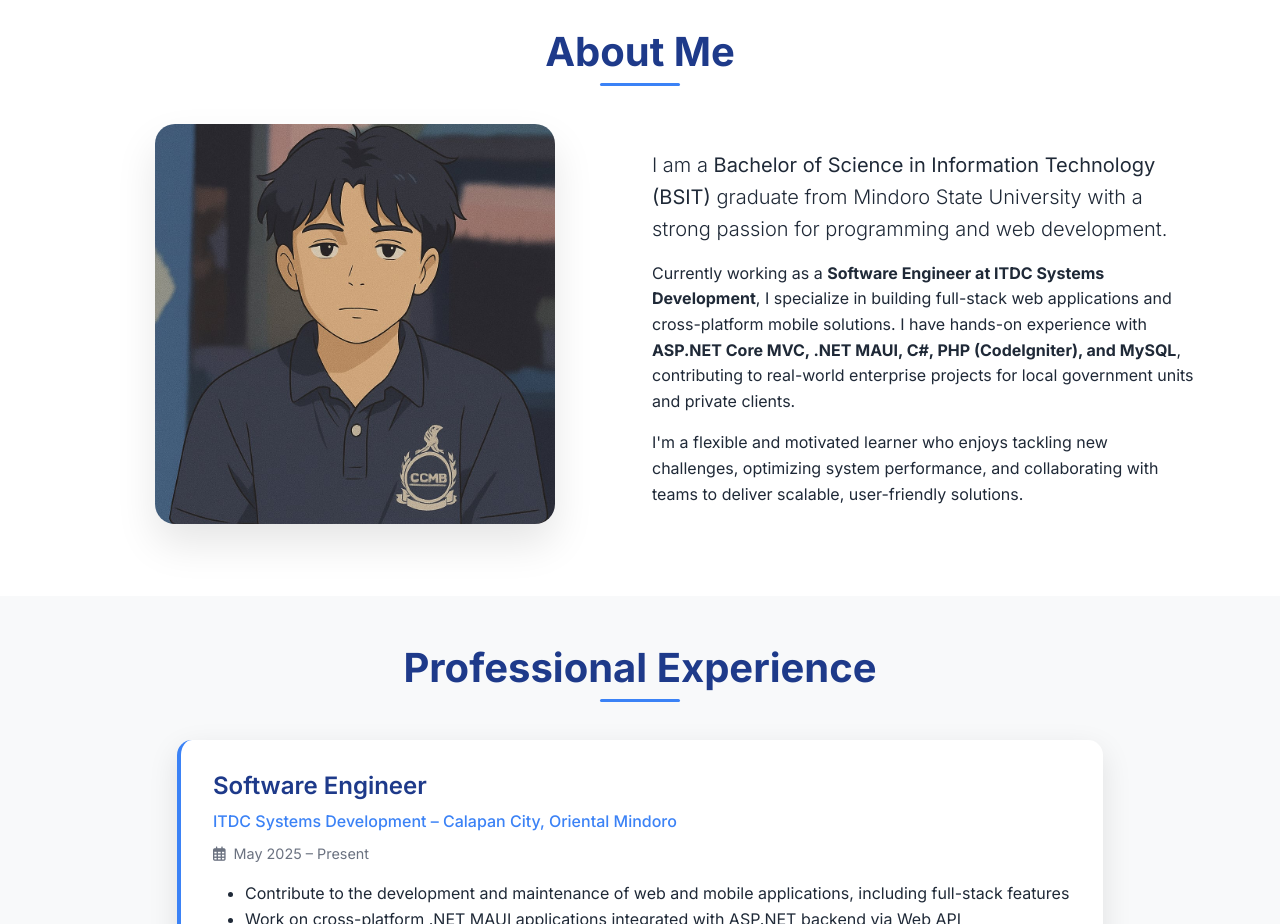
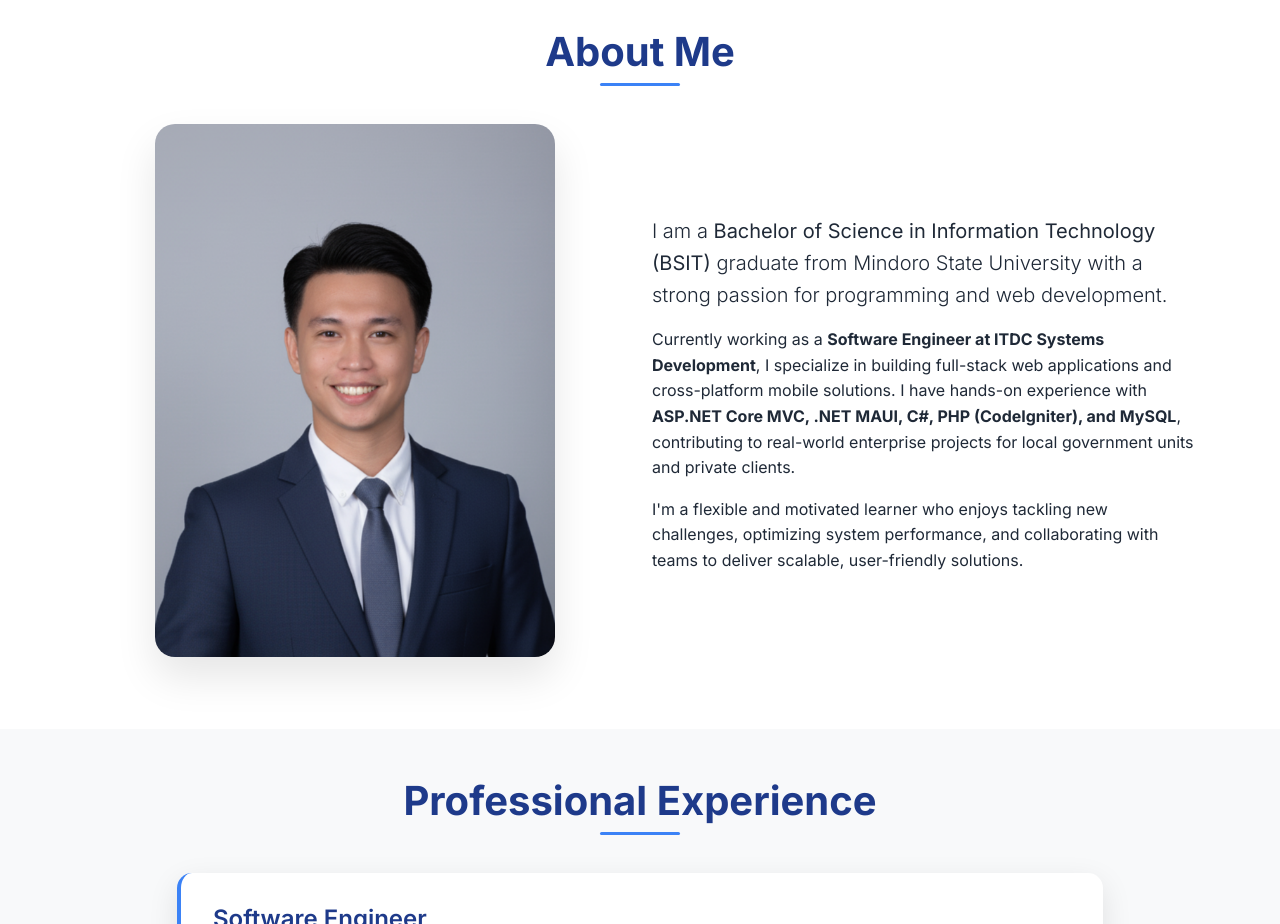
Before and after one commit to Jandelocks/portfolio, a plain HTML site: page index.html in a window 1280 px wide. Shown: the part 820-1744 px from the top of the page. Drawn offline with nearby package versions, Linux system fonts and the light colour scheme.

Commit message:
change user Image

```diff
--- a/index.html
+++ b/index.html
@@ -53,7 +53,7 @@
             <div class="row align-items-center">
                 <div class="col-lg-6 mb-4 text-center">
                     <div class="fade-in">
-                        <img src="img/user.jpg" alt="Jandel Escalera Profile" class="img-fluid about-img">
+                        <img src="img/user.png" alt="Jandel Escalera Profile" class="img-fluid about-img">
                     </div>
                 </div>
                 <div class="col-lg-6">
```
Also changed, not shown: img/user.png (added).
